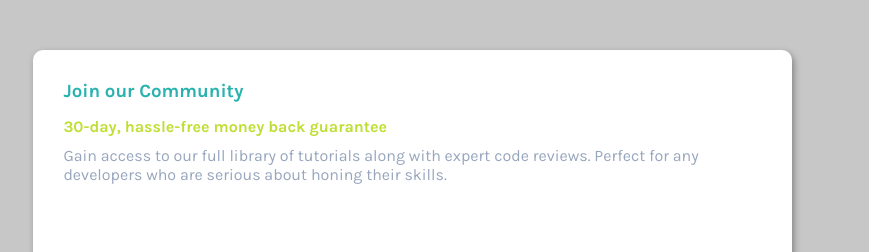
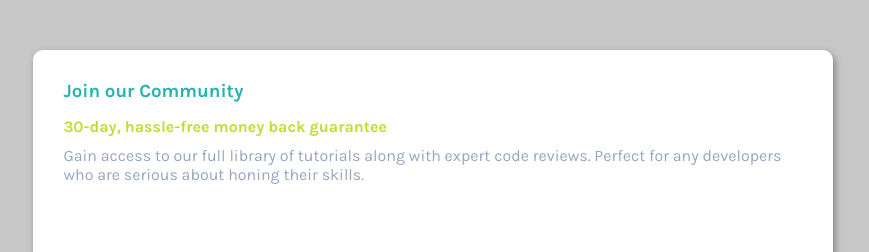
Before and after one commit to call-me-epic/Single-Price-Grid-Component-Front-End-Mentor-Challenge-w-Mobile-Support, a plain HTML site: page index.html in a window 1280 px wide. Shown: the top 252 px of the page, without its empty margins (101-970 px from the left). Drawn offline with Linux system fonts and the light colour scheme.

Commit message:
Update styles.css

```diff
--- a/styles.css
+++ b/styles.css
@@ -27,7 +27,7 @@ body
   margin-top : 50px;
   margin-left : 10%;
   width : 80%;
-  height : 100%;
+  height : 60%;
   box-shadow : 2px 3px 7px 0px rgba(0,0,0,0.35);
   border-radius : 10px;
   overflow : hidden;
@@ -146,8 +146,8 @@ button:hover
 {
   .container
   {
-    height: 40vw;
-    width : 60%;
+    height: 600px;
+    width : 800px;
   }
   .topbox
   {
```
